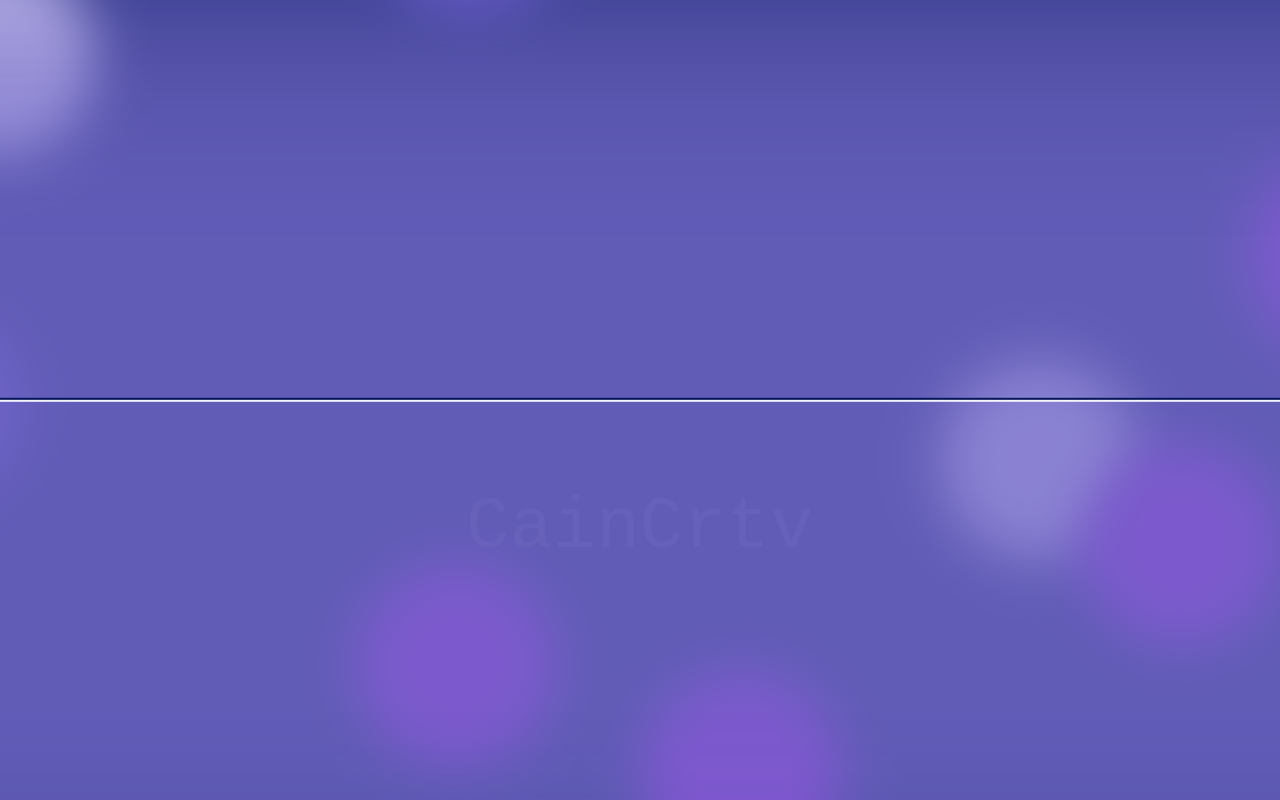
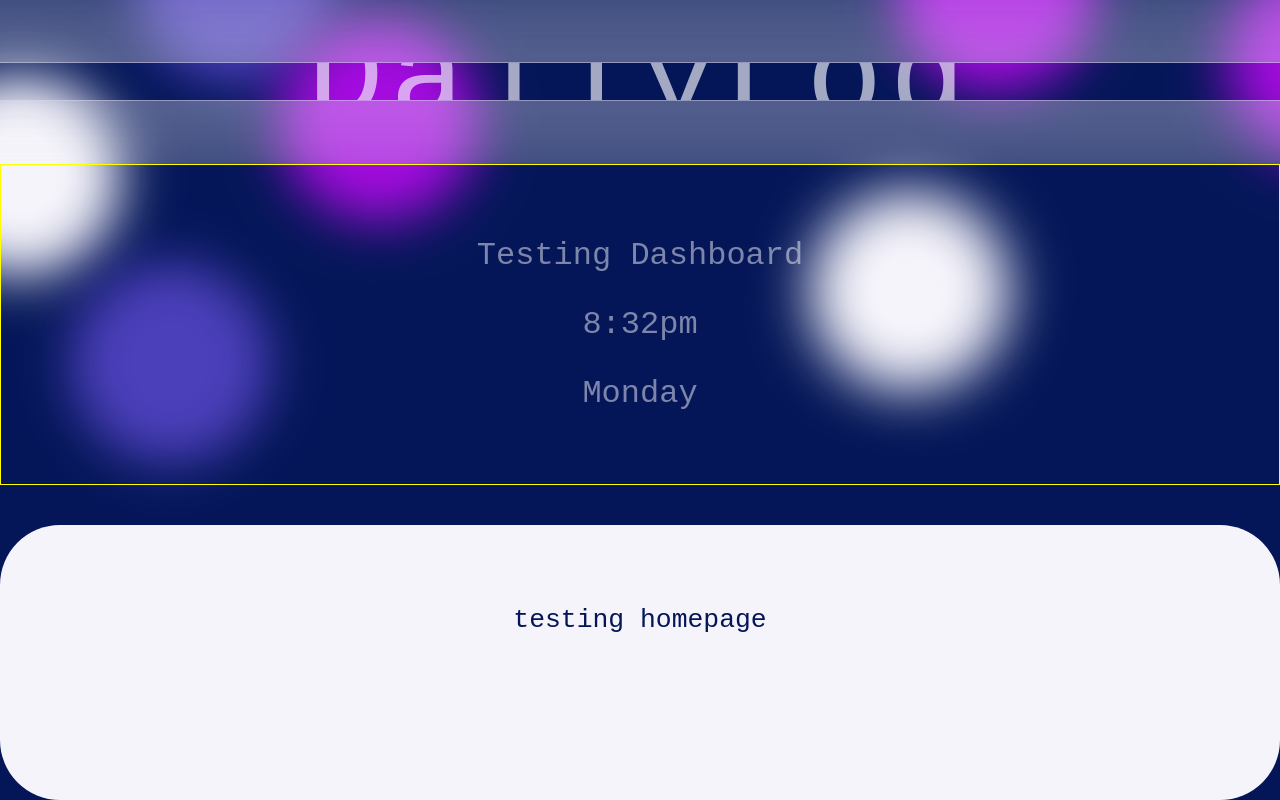
Before and after one commit to mtc-developing/DailyLog, a React (Vite) app in the folder DailyLog/: page / in a window 1280 px wide. Built offline with nearby package versions, Linux system fonts and the light colour scheme; a web font is replaced by a local one.

Commit message:
started homepage and dashboard components, working to implement seemless animation continuity. Problems with app with but that mmight just be google chrome dev tools failing

```diff
--- a/DailyLog/src/App.jsx
+++ b/DailyLog/src/App.jsx
@@ -1,22 +1,28 @@
-import { useState } from 'react'
+import { useState , useEffect } from 'react'
 
 import Title from './Title/Title'
 import MainBackground from './MainBackground/MainBackground'
+import Homepage from './Homepage/Homepage.jsx'
+import Dashboard from "./Dashboard/Dashboard.jsx"
 
 import styles from './App.module.css'
 
 function App() {
-  const [count, setCount] = useState(0)
   const [introFinished, setIntroFinished] = useState(false);
+
+  useEffect(() => {
+    setTimeout(function () {
+      setIntroFinished(true)
+      console.log("Set intro finished to true")
+    }, 9000)
+  }, [])
 
   return (
     <div className={styles["app-container"]}>
       <MainBackground />
       {!introFinished && <Title />}
-      {introFinished &&
-      <div className={styles["main-container"]}>
-        {/* MAIN CONTENT */}
-      </div>}
+      <Dashboard />
+      <Homepage />
     </div>
 
   )
--- a/DailyLog/src/App.module.css
+++ b/DailyLog/src/App.module.css
@@ -1,12 +1,9 @@
 .app-container{
     height: 100vh;
-    width: 100%;
-}
-
-.main-container{
-    height: 100%;
-    width: 100%;
+    width: 100vw;
     display:flex;
     flex-direction: column;
-    justify-content: stretch;
+    justify-content: center;
+    align-items: stretch;
+    overflow: hidden;
 }
--- /dev/null
+++ b/DailyLog/src/Dashboard/Dashboard.jsx
@@ -0,0 +1,16 @@
+import React from 'react';
+
+import styles from "./Dashboard.module.css"
+
+function Dashboard() {
+
+    return (
+        <div className={styles.dashboard}>
+            <p>Testing Dashboard</p>
+            <p>8:32pm</p>
+            <p>Monday</p>
+        </div>
+    )
+}
+
+export default Dashboard;
--- /dev/null
+++ b/DailyLog/src/Dashboard/Dashboard.module.css
@@ -0,0 +1,11 @@
+.dashboard{
+    text-align: center;
+    height: 40vh;
+    width: auto;
+    color: rgba(245, 244, 251, 0.5);
+    padding: 5vh;
+    font-size: 2rem;
+    text-shadow: 3px 3px 5px 5px rgba(4, 22, 88, 0.5);
+
+    border: 1px solid yellow;
+}
--- /dev/null
+++ b/DailyLog/src/Homepage/Homepage.jsx
@@ -0,0 +1,12 @@
+import React from 'react';
+
+import styles from "./Homepage.module.css";
+
+function Homepage() {
+
+    return (
+        <div className={styles.homepage}>testing homepage</div>
+    )
+}
+
+export default Homepage;
--- /dev/null
+++ b/DailyLog/src/Homepage/Homepage.module.css
@@ -0,0 +1,23 @@
+.homepage{
+    background-color: rgb(245, 244, 251);
+    color: rgb(4,22,88);
+    text-align: center;
+    font-size:1.65rem;
+    transform: translatey(100vh);
+    margin-top: 5vh;
+    padding: 2.5vw;
+    padding-top: 10vh;
+    border-radius: 60px;
+    animation: homepage 1s linear forwards;
+    animation-delay: 9.2s;
+    height:100%;
+    width: auto;
+
+    animation-delay: 0s;
+}
+
+@keyframes homepage{
+    to{
+        transform: translatey(0vh);
+    }
+}
```
